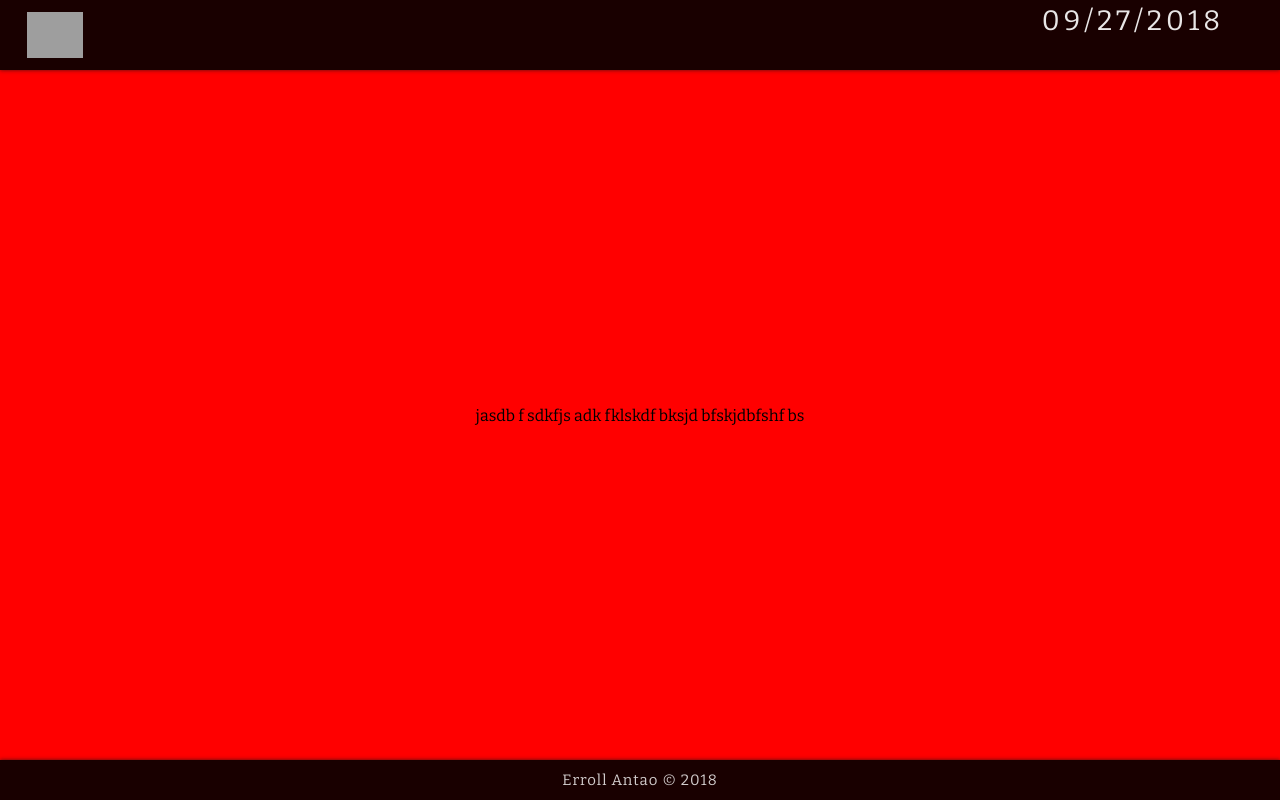
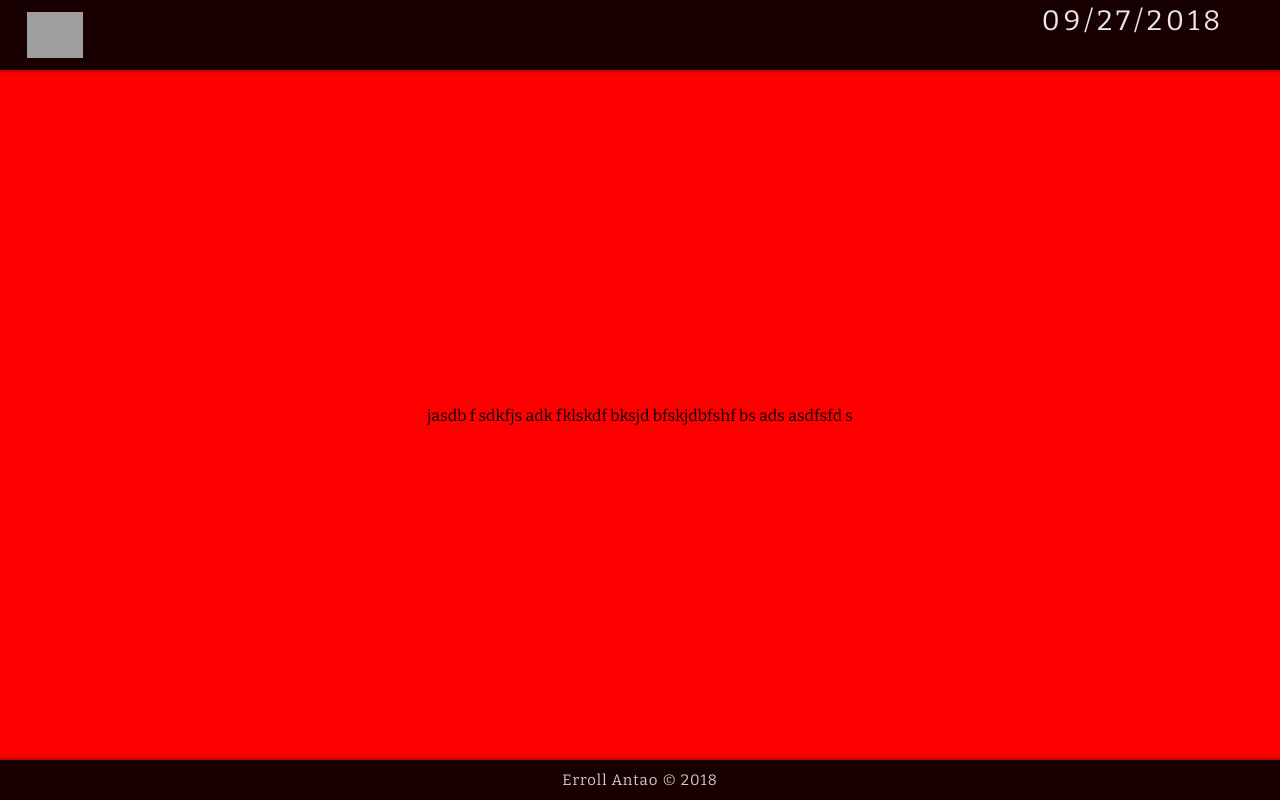
Before and after one commit to cues/NASA, a React app: page / in a window 1280 px wide. Built offline with nearby package versions, Linux system fonts and the light colour scheme; no server answers; grey boxes are pictures that could not be loaded.

Commit message:
new message

```diff
--- a/src/Containers/DisplayArea/DisplayArea.js
+++ b/src/Containers/DisplayArea/DisplayArea.js
@@ -7,7 +7,7 @@ class DisplayArea extends Component {
     render(){
         return(
             <div className={cls.DisplayArea}>
-                jasdb f sdkfjs adk fklskdf bksjd bfskjdbfshf bs
+                jasdb f sdkfjs adk fklskdf bksjd bfskjdbfshf bs ads asdfsfd s
             </div>
         )
     }
```
